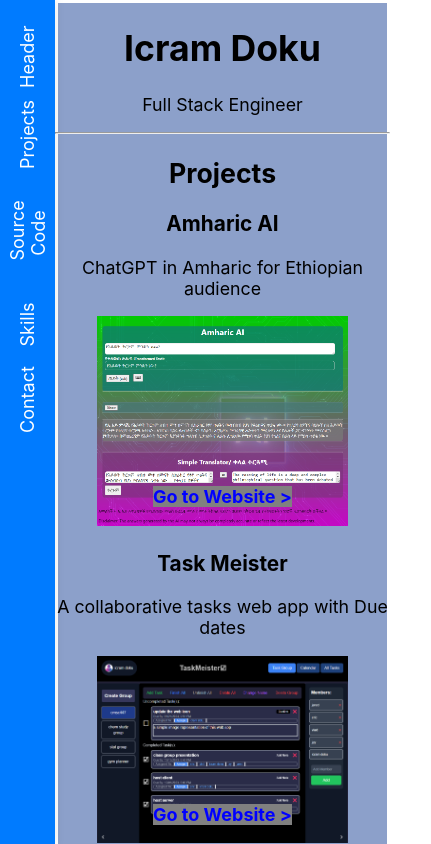
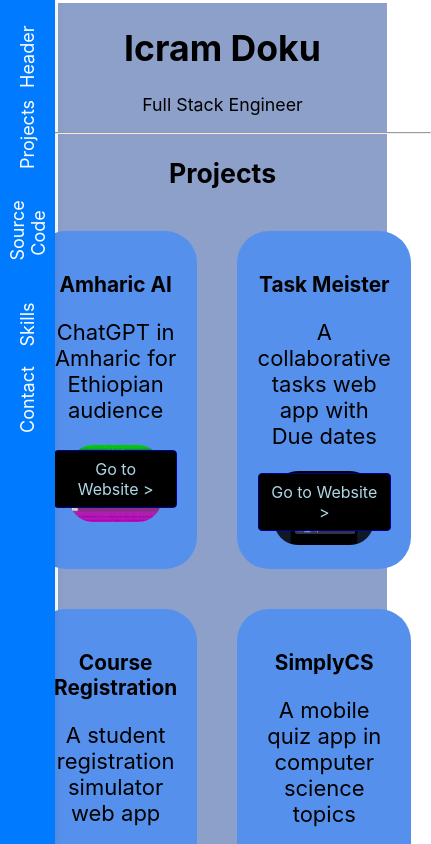
Before and after one commit to IcramDoku/My-Portfolio, a React (Create React App) app: page / in a window 390 px wide. Shown: the top 844 px of the page, 431 px wide, since content can reach past the window. Built offline with nearby package versions, Linux system fonts and the light colour scheme.

Commit message:
make the projects section more responsive

```diff
--- a/src/components/Projects.js
+++ b/src/components/Projects.js
@@ -1,15 +1,17 @@
 import React from 'react';
+import "./project.css";
 import { projects } from '../data';
 
 const Projects = () => {
   return (
     <section id="projects-section">
       <h2>Projects</h2>
-      <div className="projects-container">
+      <div className="container portfolio__container" style={{ padding: '20px' }}>
         {projects.map((project) => (
+          <article className='project-article'>
             <div className="project-card" key={project.id}>
               <h3>{project.title}</h3>
-            <p>{project.description}</p>
+              <p style={{ fontSize: '22px' }}>{project.description}</p>
               <a
                 className="App-link"
                 href={project.link}
@@ -24,6 +26,7 @@
                       width: '75%',
                       height: '75%',
                       objectFit: 'cover',
+                      borderRadius: '1.5rem',
                     }}
                   />
                   <div
@@ -39,11 +42,17 @@
                       background: 'rgba(0, 0, 0, 0)',
                     }}
                   >
-                  <p style={{ background: 'gray', fontWeight: 'bold', color: 'blue', fontSize: '18px' }}>Go to Website {'>'}</p>
+                    <p style={{ background: 'black', color: 'lightblue', fontSize: '16px', transition: 'background 0.3s', borderRadius: '4px', padding: '8px', cursor: 'pointer', border: '1px solid darkblue' }}
+                    onMouseOver={(e) => e.target.style.background = 'white'}
+                    onMouseOut={(e) => e.target.style.background = 'black'}
+                    >
+                      Go to Website {'>'}
+                    </p>
                   </div>
                 </div>
               </a>
             </div>
+          </article>
         ))}
       </div>
     </section>
--- /dev/null
+++ b/src/components/project.css
@@ -0,0 +1,18 @@
+.portfolio__container {
+    display: grid;
+    grid-template-columns: repeat(2,1fr);
+    gap: 2.5rem;
+}
+
+.project-article {
+    background: #5591ec;
+    padding: 1.2rem;
+    border-radius: 2rem;
+    border: 1px solid transparent;
+    transition: var(--transition);
+}
+
+.project-article:hover {
+    border-color: var(--color-primary-variant);
+    background: transparent;
+}
--- a/src/data.js
+++ b/src/data.js
@@ -44,7 +44,7 @@
 
 ];
 
-const skills = ['Python', 'Java', 'C++', 'Dart', 'JavaScript', 'HTML', 'Typescript', 'CSS', 'Tailwind', 'React', 'Node', 'Flutter', 'MongoDB', 'MySQL', 'CI/CD', '...'];
+const skills = ['Python', 'C++', 'Dart', 'Java', 'JavaScript', 'Typescript', 'CSS', 'HTML', 'Tailwind', 'React', 'Node', 'Flutter', 'MongoDB', 'MySQL', 'CI/CD', '...'];
 
 const contactDetails = {
   email: 'icramdoku@gmail.com',
```
Lines whose indentation alone changed are shown as unchanged.
